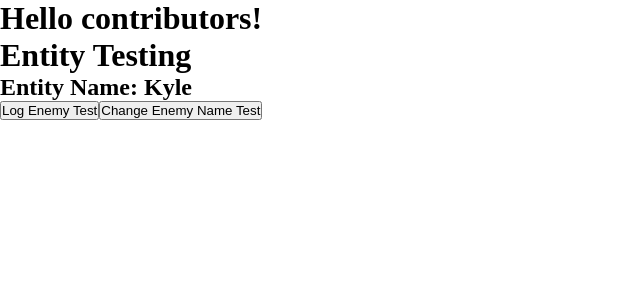
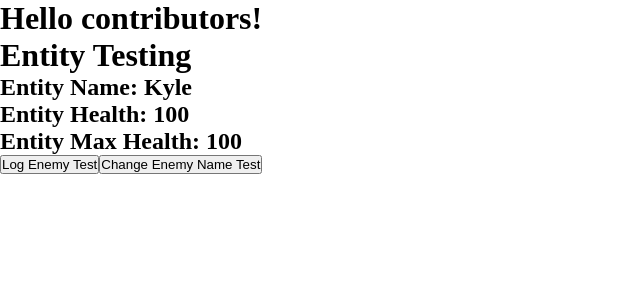
Before and after one commit to theGreatKyle1994/project-alpha, a React (Vite) app in the folder client/: page /entity in a window 1280 px wide. Shown: the top 300 px of the page, without its empty margins (0-640 px from the left). Built offline with nearby package versions, Linux system fonts and the light colour scheme.

Commit message:
name logic moved to class

```diff
--- a/client/src/components/EntityTesting.jsx
+++ b/client/src/components/EntityTesting.jsx
@@ -9,14 +9,15 @@ const EntityTesting = () => {
   };
 
   const changeEnemyName = () => {
-    if (enemy1.name === "Kyle") enemy1.changeName("Mark");
-    else enemy1.changeName("Kyle");
+    enemy1.changeName();
   };
 
   return (
     <>
       <h1>Entity Testing</h1>
       <h2>Entity Name: {enemy1.name}</h2>
+      <h2>Entity Health: {enemy1.health}</h2>
+      <h2>Entity Max Health: {enemy1.maxHealth}</h2>
       <button onClick={displayEnemy}>Log Enemy Test</button>
       <button onClick={changeEnemyName}>Change Enemy Name Test</button>
     </>
--- a/client/src/entities/Entity.js
+++ b/client/src/entities/Entity.js
@@ -5,8 +5,18 @@ class Entity {
     this.name = name;
   }
 
-  changeName(newName) {
-    this.name = newName;
+  changeName() {
+    const nameArr = [
+      "Mark",
+      "Kyle",
+      "John",
+      "Stewart",
+      "James",
+      "Tim",
+      "Uh... Josh?",
+    ];
+    this.name = nameArr[Math.floor(Math.random() * nameArr.length)];
+    console.log(this.name);
   }
 }
 
--- a/client/src/hooks/useEntity.js
+++ b/client/src/hooks/useEntity.js
@@ -10,8 +10,8 @@ const useEntity = (entity) => {
   const [projection, setProjection] = useState(projectEntity(entity));
   return {
     ...projection,
-    changeName: (newName) => {
-      entity.changeName(newName);
+    changeName: () => {
+      entity.changeName();
       setProjection(projectEntity(entity));
     },
   };
```
